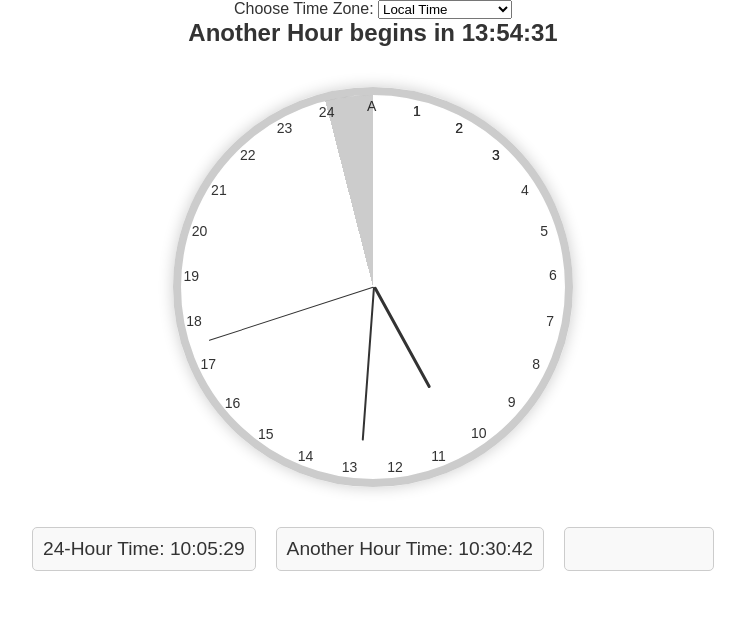
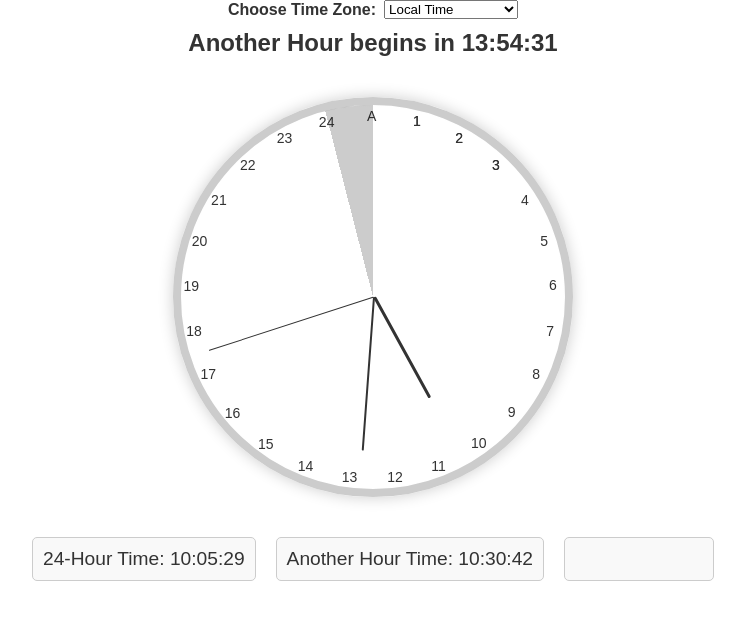
Before and after one commit to kanekop/anotherhour, a website: page index.html in a window 1280 px wide. Shown: the whole page, without its empty margins (267-1012 px from the left). Drawn offline with nearby package versions, Linux system fonts and the light colour scheme; a script that the page names is missing.

Commit message:
Update style.css

```diff
--- a/style.css
+++ b/style.css
@@ -241,3 +241,16 @@ body.dark-mode #remaining-time {
   z-index: 1;
   /* Ensures it stays behind the clock hands and numbers */
 }
+
+
+/* Style the timezone selector container */
+.timezone-container {
+  display: flex;
+  align-items: center;
+  gap: 8px; /* Adjust the gap between label and dropdown */
+  margin-bottom: 10px; /* Adjust spacing below if needed */
+}
+
+.timezone-container label {
+  font-weight: bold; /* Optional: make label stand out */
+}
```
